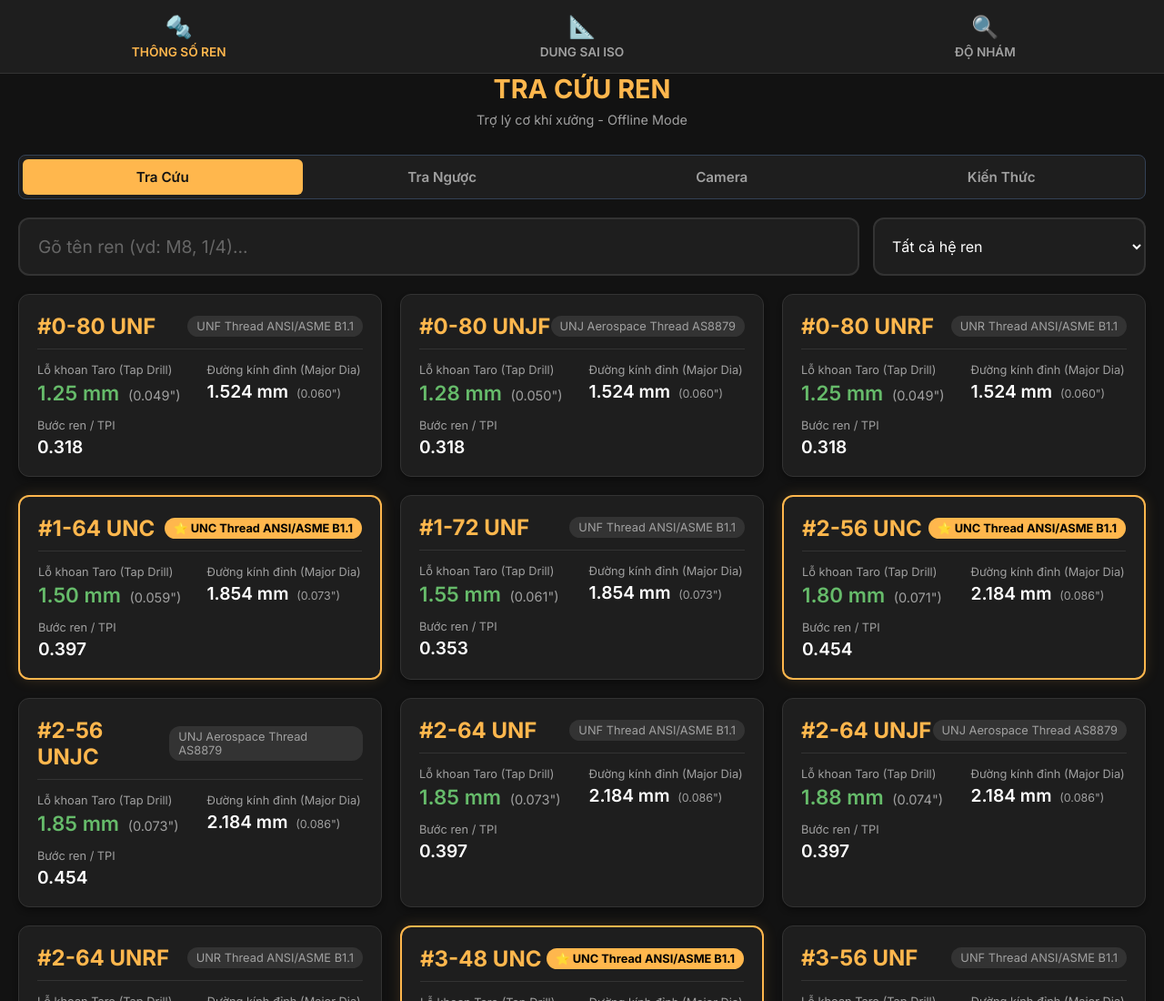
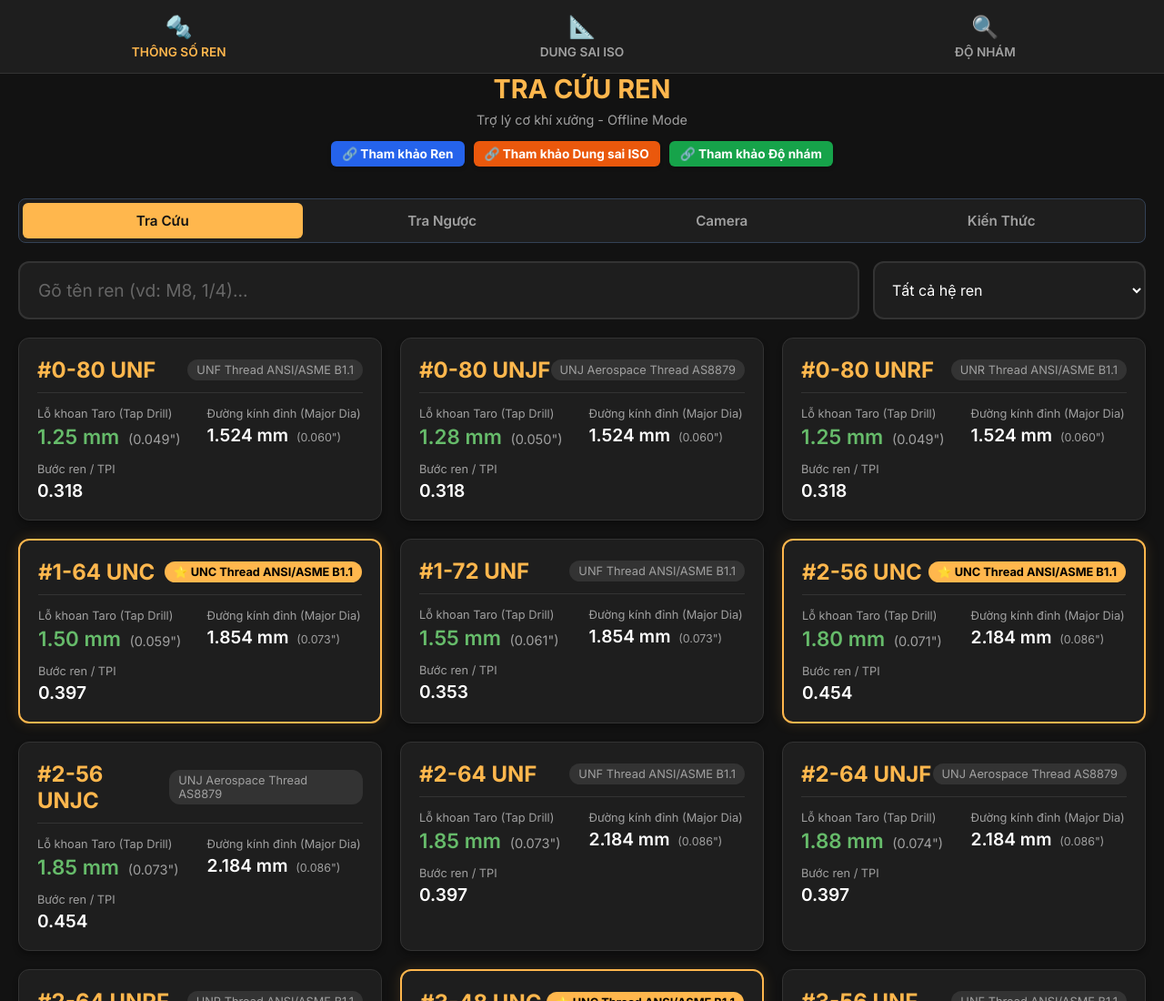
Before and after one commit to ptphuong0312-dotcom/Phan-mem-ki-thuat, a plain HTML site: page index.html in a window 1280 px wide. Shown: the top 1100 px of the page at 91% size. Drawn offline with nearby package versions, Linux system fonts and the light colour scheme; a script that the page names is missing.

Commit message:
Add reference links to header

```diff
--- a/index.html
+++ b/index.html
@@ -31,6 +31,11 @@
         <header>
             <h1>TRA CỨU REN</h1>
             <p>Trợ lý cơ khí xưởng - Offline Mode</p>
+            <div style="display: flex; gap: 10px; justify-content: center; margin-top: 15px; flex-wrap: wrap; padding-bottom: 5px;">
+                <a href="https://www.gewinde-normen.de/en/iso-coarse-thread.html" target="_blank" style="text-decoration: none; padding: 6px 12px; background: #2563eb; color: white; border-radius: 6px; font-size: 0.85rem; font-weight: bold; transition: opacity 0.2s; box-shadow: 0 2px 4px rgba(0,0,0,0.2);" onmouseover="this.style.opacity='0.8'" onmouseout="this.style.opacity='1'">🔗 Tham khảo Ren</a>
+                <a href="https://www.modulusmetal.com/iso-286-tolerance-fit-calculator/" target="_blank" style="text-decoration: none; padding: 6px 12px; background: #ea580c; color: white; border-radius: 6px; font-size: 0.85rem; font-weight: bold; transition: opacity 0.2s; box-shadow: 0 2px 4px rgba(0,0,0,0.2);" onmouseover="this.style.opacity='0.8'" onmouseout="this.style.opacity='1'">🔗 Tham khảo Dung sai ISO</a>
+                <a href="https://www.modulusmetal.com/surface-roughness-converter-and-texture-reference-tool/" target="_blank" style="text-decoration: none; padding: 6px 12px; background: #16a34a; color: white; border-radius: 6px; font-size: 0.85rem; font-weight: bold; transition: opacity 0.2s; box-shadow: 0 2px 4px rgba(0,0,0,0.2);" onmouseover="this.style.opacity='0.8'" onmouseout="this.style.opacity='1'">🔗 Tham khảo Độ nhám</a>
+            </div>
         </header>
 
 
```
